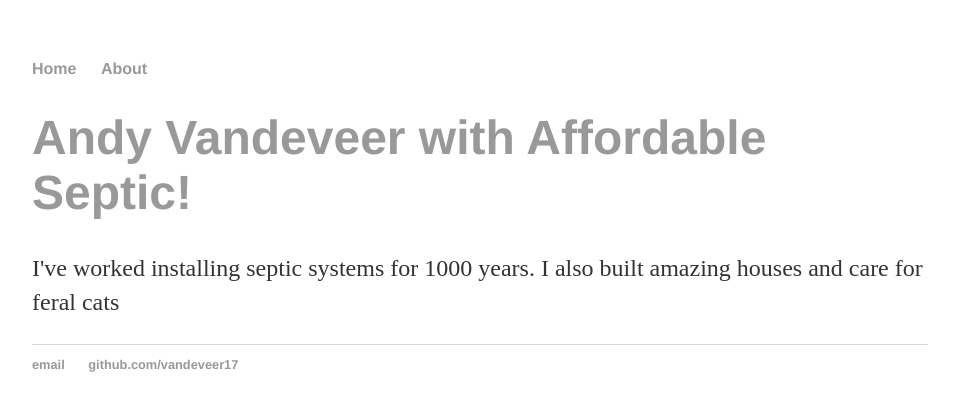
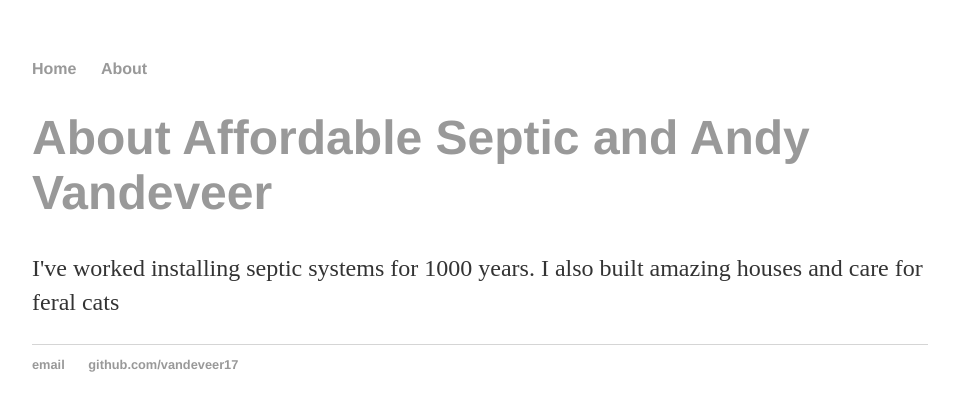
Before and after one commit to Vandeveer17/vandeveer17.github.io, a Jekyll site: the page built from about/index.html, in a window 1280 px wide. Shown: the top 411 px of the page, without its empty margins (160-1114 px from the left). Built offline with Jekyll 4.4.1, drawn with Linux system fonts in a browser that asks for light colours.

Commit message:
Update index.html

```diff
--- a/about/index.html
+++ b/about/index.html
@@ -4,7 +4,7 @@ title: About Andy Vandeveer
 ---
 
 			<div class="blurb">
-	<h1>Andy Vandeveer with Affordable Septic!</h1>
+	<h1>About Affordable Septic and Andy Vandeveer</h1>
 	<p>I've worked installing septic systems for 1000 years. I also built amazing
   houses and care for feral cats</p>
 </div><!-- /.blurb -->
```
